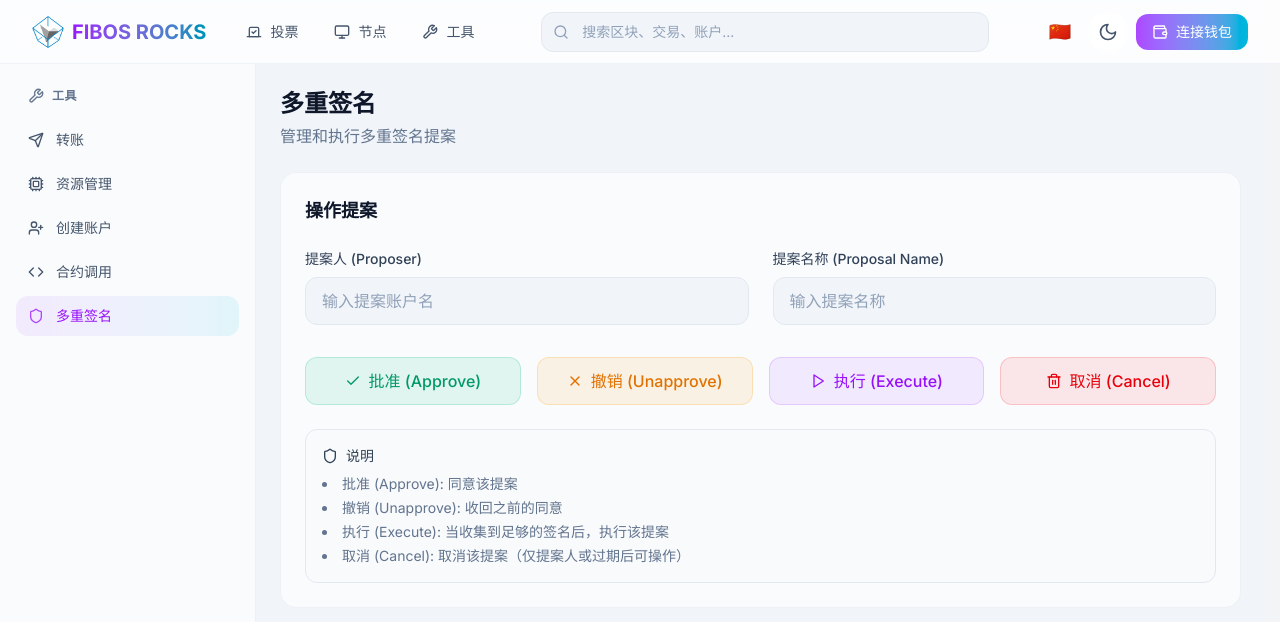
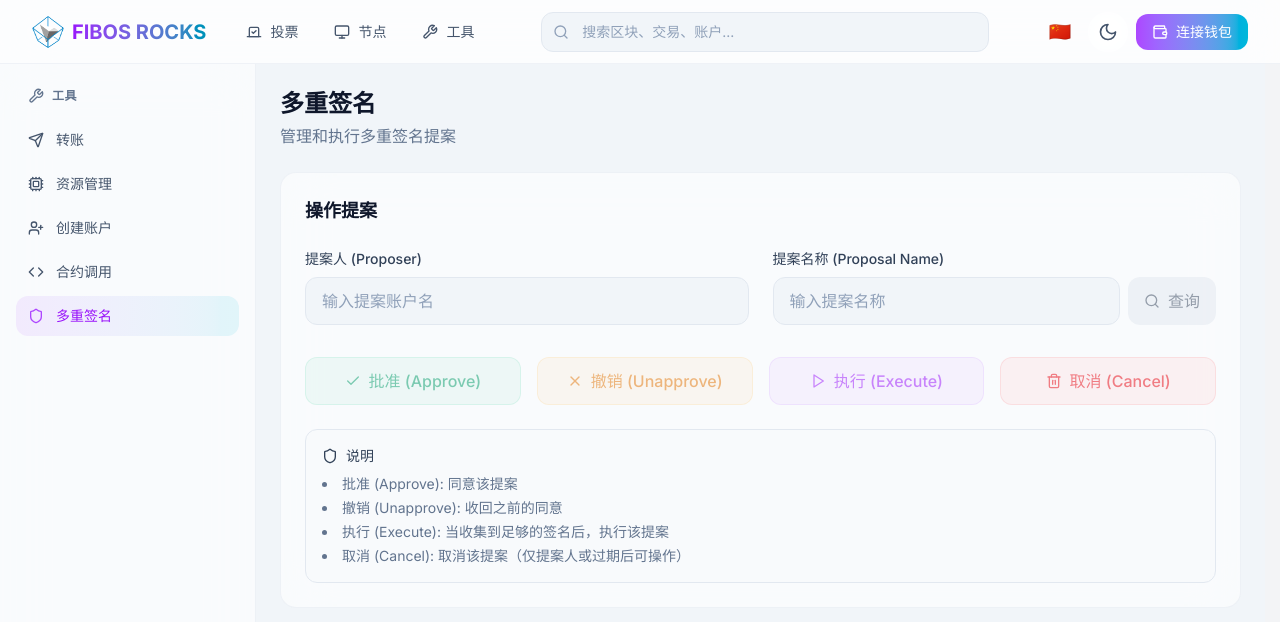
Before and after one commit to fibosRocks/fibos-explorer-next, a Next.js app: page /wallet/multisig in a window 1280 px wide. Shown: the top 622 px of the page. Built offline with nearby package versions, Linux system fonts and the light colour scheme.

Commit message:
feat: enhance multisig with proposal fetch
1. Add proposal fetching capability to Multisig page.
2. Display proposal details (name, packed transaction) before action.
3. Restrict approval/execution actions until proposal is fetched.

```diff
--- a/src/app/(wallet)/wallet/multisig/page.tsx
+++ b/src/app/(wallet)/wallet/multisig/page.tsx
@@ -1,12 +1,18 @@
 'use client'
 
 import { useState } from 'react'
-import { Check, X, Play, Trash2, Shield, Loader2, AlertCircle } from 'lucide-react'
+import { Check, X, Play, Trash2, Shield, Loader2, AlertCircle, Search } from 'lucide-react'
 import { cn } from '@/lib/utils'
 import { useWalletStore } from '@/stores/walletStore'
 import { TransactionSuccess } from '@/components/features/TransactionSuccess'
 
 type MsigAction = 'approve' | 'unapprove' | 'exec' | 'cancel'
+
+interface ProposalData {
+  proposal_name: string
+  packed_transaction: string
+  earliest_exec_time?: string
+}
 
 export default function MultisigPage() {
   const { connected, account, connect, transact, getPermission } = useWalletStore()
@@ -15,8 +21,54 @@ export default function MultisigPage() {
   const [proposalName, setProposalName] = useState('')
 
   const [loading, setLoading] = useState(false)
+  const [fetching, setFetching] = useState(false)
+  const [proposalData, setProposalData] = useState<ProposalData | null>(null)
   const [error, setError] = useState<string | null>(null)
   const [success, setSuccess] = useState<{ message: string; txId?: string } | null>(null)
+
+  const handleFetchProposal = async () => {
+    if (!proposer || !proposalName) {
+        setError('请输入提案人和提案名称')
+        return
+    }
+
+    setFetching(true)
+    setError(null)
+    setProposalData(null)
+    setSuccess(null)
+
+    try {
+        const response = await fetch('/api/rpc', {
+            method: 'POST',
+            headers: { 'Content-Type': 'application/json' },
+            body: JSON.stringify({
+              path: '/v1/chain/get_table_rows',
+              data: {
+                json: true,
+                code: 'eosio.msig',
+                scope: proposer,
+                table: 'proposal',
+                lower_bound: proposalName,
+                limit: 1
+              },
+            }),
+        })
+
+        if (!response.ok) throw new Error('查询失败')
+        const data = await response.json()
+
+        const row = data.rows?.[0]
+        if (row && row.proposal_name === proposalName) {
+            setProposalData(row)
+        } else {
+            setError('未找到该提案')
+        }
+    } catch (err) {
+        setError(err instanceof Error ? err.message : '查询失败')
+    } finally {
+        setFetching(false)
+    }
+  }
 
   const handleAction = async (action: MsigAction) => {
     if (!connected || !account) {
@@ -119,15 +171,44 @@ export default function MultisigPage() {
                 <label className="block text-sm font-medium text-slate-700 dark:text-slate-300 mb-2">
                     提案名称 (Proposal Name)
                 </label>
+                <div className="flex gap-2">
                     <input
                         type="text"
                         value={proposalName}
                         onChange={(e) => setProposalName(e.target.value)}
                         placeholder="输入提案名称"
-                    className="w-full h-12 px-4 bg-slate-100 dark:bg-slate-800 border border-slate-200 dark:border-slate-700 rounded-xl text-slate-900 dark:text-white placeholder:text-slate-400 focus:outline-none focus:ring-2 focus:ring-purple-500/50 focus:border-purple-500 transition-all"
+                        className="flex-1 h-12 px-4 bg-slate-100 dark:bg-slate-800 border border-slate-200 dark:border-slate-700 rounded-xl text-slate-900 dark:text-white placeholder:text-slate-400 focus:outline-none focus:ring-2 focus:ring-purple-500/50 focus:border-purple-500 transition-all"
                     />
+                    <button
+                        onClick={handleFetchProposal}
+                        disabled={fetching || !proposer || !proposalName}
+                        className="h-12 px-4 bg-slate-200 dark:bg-slate-700 text-slate-700 dark:text-slate-200 rounded-xl font-medium hover:bg-slate-300 dark:hover:bg-slate-600 transition-colors flex items-center gap-2 disabled:opacity-50"
+                    >
+                        {fetching ? <Loader2 className="w-4 h-4 animate-spin" /> : <Search className="w-4 h-4" />}
+                        查询
+                    </button>
                 </div>
             </div>
+        </div>
+
+        {/* Proposal Details */}
+        {proposalData && (
+            <div className="mb-8 p-4 bg-slate-50 dark:bg-slate-900/50 rounded-xl border border-slate-200 dark:border-slate-700">
+                <h3 className="text-sm font-semibold text-slate-900 dark:text-white mb-2">提案详情</h3>
+                <div className="space-y-2 text-sm">
+                    <div className="flex justify-between">
+                        <span className="text-slate-500">提案名称:</span>
+                        <span className="font-mono text-slate-900 dark:text-white">{proposalData.proposal_name}</span>
+                    </div>
+                    <div>
+                        <span className="text-slate-500 block mb-1">Packed Transaction:</span>
+                        <div className="bg-slate-200 dark:bg-slate-800 p-2 rounded text-xs font-mono break-all text-slate-600 dark:text-slate-400 max-h-32 overflow-y-auto">
+                            {proposalData.packed_transaction}
+                        </div>
+                    </div>
+                </div>
+            </div>
+        )}
 
         {error && (
             <div className="mb-6 p-4 bg-red-500/10 border border-red-500/20 rounded-xl text-red-600 dark:text-red-400 text-sm flex items-start gap-2">
@@ -148,32 +229,32 @@ export default function MultisigPage() {
         <div className="grid grid-cols-2 lg:grid-cols-4 gap-4">
             <button
                 onClick={() => handleAction('approve')}
-                disabled={loading || !connected}
-                className="h-12 bg-emerald-500/10 text-emerald-600 dark:text-emerald-400 border border-emerald-500/20 rounded-xl font-medium hover:bg-emerald-500/20 transition-colors flex items-center justify-center gap-2"
+                disabled={loading || !connected || !proposalData}
+                className="h-12 bg-emerald-500/10 text-emerald-600 dark:text-emerald-400 border border-emerald-500/20 rounded-xl font-medium hover:bg-emerald-500/20 transition-colors flex items-center justify-center gap-2 disabled:opacity-50 disabled:cursor-not-allowed"
             >
                 {loading ? <Loader2 className="w-4 h-4 animate-spin" /> : <Check className="w-4 h-4" />}
                 批准 (Approve)
             </button>
             <button
                 onClick={() => handleAction('unapprove')}
-                disabled={loading || !connected}
-                className="h-12 bg-amber-500/10 text-amber-600 dark:text-amber-400 border border-amber-500/20 rounded-xl font-medium hover:bg-amber-500/20 transition-colors flex items-center justify-center gap-2"
+                disabled={loading || !connected || !proposalData}
+                className="h-12 bg-amber-500/10 text-amber-600 dark:text-amber-400 border border-amber-500/20 rounded-xl font-medium hover:bg-amber-500/20 transition-colors flex items-center justify-center gap-2 disabled:opacity-50 disabled:cursor-not-allowed"
             >
                 {loading ? <Loader2 className="w-4 h-4 animate-spin" /> : <X className="w-4 h-4" />}
                 撤销 (Unapprove)
             </button>
             <button
                 onClick={() => handleAction('exec')}
-                disabled={loading || !connected}
-                className="h-12 bg-purple-500/10 text-purple-600 dark:text-purple-400 border border-purple-500/20 rounded-xl font-medium hover:bg-purple-500/20 transition-colors flex items-center justify-center gap-2"
+                disabled={loading || !connected || !proposalData}
+                className="h-12 bg-purple-500/10 text-purple-600 dark:text-purple-400 border border-purple-500/20 rounded-xl font-medium hover:bg-purple-500/20 transition-colors flex items-center justify-center gap-2 disabled:opacity-50 disabled:cursor-not-allowed"
             >
                 {loading ? <Loader2 className="w-4 h-4 animate-spin" /> : <Play className="w-4 h-4" />}
                 执行 (Execute)
             </button>
             <button
                 onClick={() => handleAction('cancel')}
-                disabled={loading || !connected}
-                className="h-12 bg-red-500/10 text-red-600 dark:text-red-400 border border-red-500/20 rounded-xl font-medium hover:bg-red-500/20 transition-colors flex items-center justify-center gap-2"
+                disabled={loading || !connected || !proposalData}
+                className="h-12 bg-red-500/10 text-red-600 dark:text-red-400 border border-red-500/20 rounded-xl font-medium hover:bg-red-500/20 transition-colors flex items-center justify-center gap-2 disabled:opacity-50 disabled:cursor-not-allowed"
             >
                 {loading ? <Loader2 className="w-4 h-4 animate-spin" /> : <Trash2 className="w-4 h-4" />}
                 取消 (Cancel)
```
Lines whose indentation alone changed are shown as unchanged.
